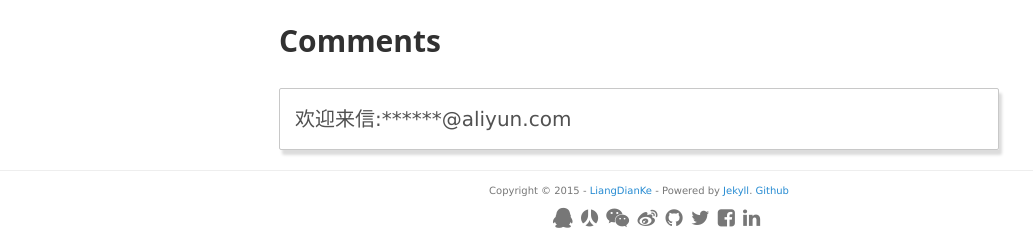
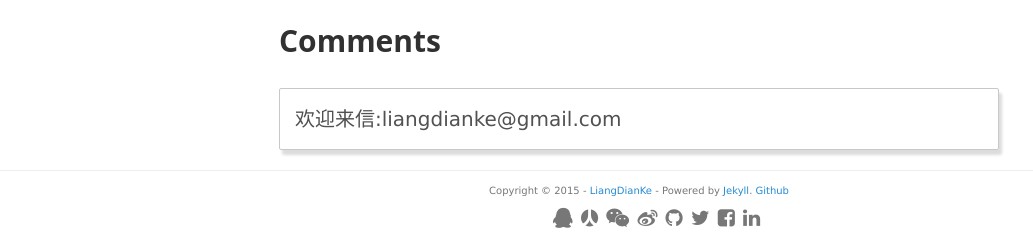
Before and after one commit to hippoboy/hippoboy.github.io, a Jekyll site: the page built from _posts/2014-12-31-.md, in a window 1280 px wide. Shown: the part 981-1221 px from the top of the page, without its empty margins (1-1034 px from the left). Built offline with Jekyll 4.4.1, drawn with Linux system fonts in a browser that asks for light colours; Markdown is read by kramdown in place of the engine named in the settings.

Commit message:
修改网站ico

```diff
--- a/_includes/comment.html
+++ b/_includes/comment.html
@@ -1,3 +1,3 @@
 <div id="comment">
-    欢迎来信:******@aliyun.com
+    欢迎来信:liangdianke@gmail.com
 </div>
--- a/_includes/head.html
+++ b/_includes/head.html
@@ -22,7 +22,7 @@
 
   <!-- Icons -->
   <!-- <link rel="apple-touch-icon-precomposed" sizes="144x144" href="/public/img/apple-touch-icon-144-precomposed.png"> -->
-  <link rel="shortcut icon" href="/public/img/SooHu.ico">
+  <link rel="shortcut icon" href="/public/img/liangdianke.ico">
 
   <!-- RSS -->
   <link rel="alternate" type="application/rss+xml" title="RSS" href="/atom.xml">
```
Also changed, not shown: public/img/SooHu.ico (deleted), public/img/liangdianke.ico (added).
